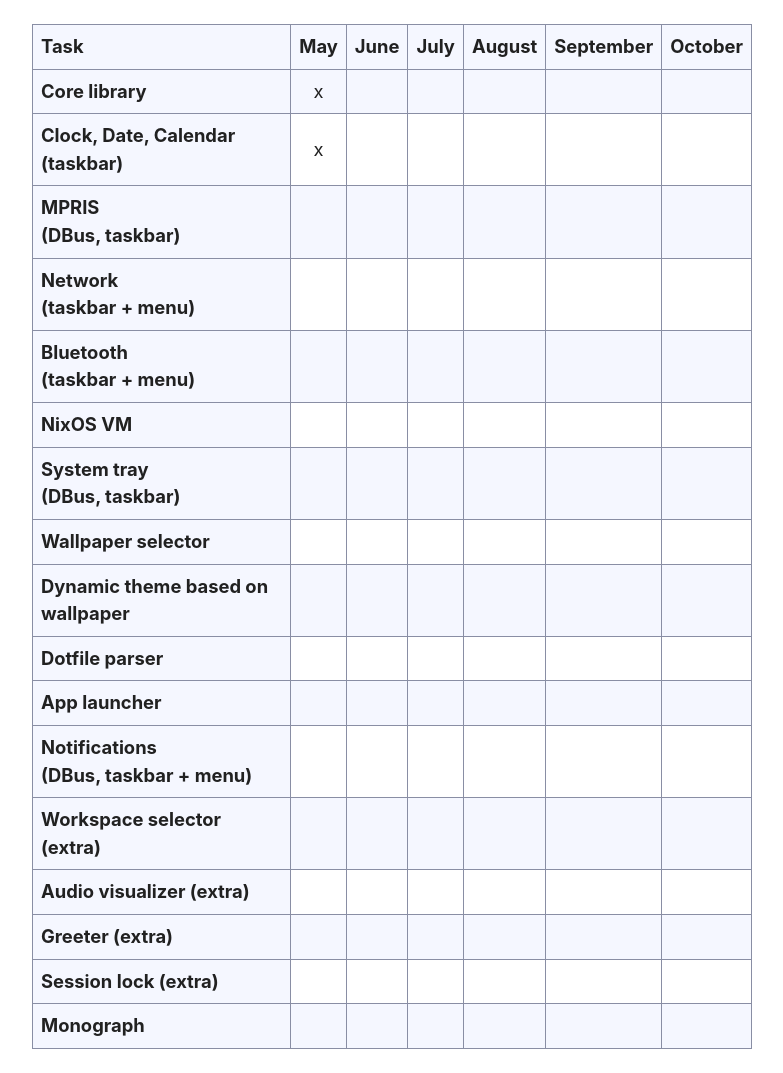
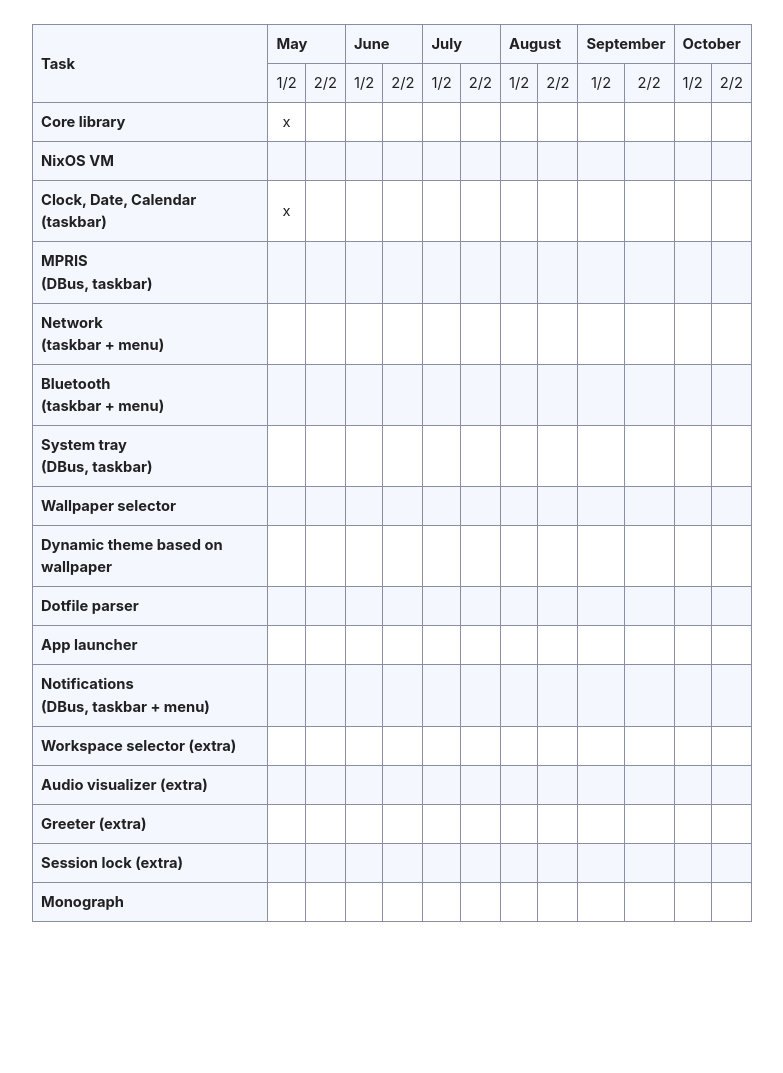
Before and after one commit to enzohideo/tcc-page, a website built with Vite: page src/schedule/progress.html in a window 1280 px wide. Shown: the whole page, without its empty margins (248-1031 px from the left). After the commit the page ends 946 px from the top, so only its background shows below. Built offline with nearby package versions, Linux system fonts and the light colour scheme.

Commit message:
schedule: Increase progress' granularity

```diff
--- a/src/index.html
+++ b/src/index.html
@@ -168,7 +168,7 @@
       </div>
 
       <div id="schedule">
-        <h1>Schedule</h1>
+        <h2>Schedule</h2>
         <iframe src="./schedule/index.html" seamless></iframe>
         <h2 id="schedule-progress">Progress</h2>
         <iframe src="./schedule/progress.html" seamless></iframe>
--- a/src/schedule/progress.html
+++ b/src/schedule/progress.html
@@ -2,26 +2,57 @@
 <html lang="en">
   <head>
     <link rel="stylesheet" href="../simple.min.css" />
-    <style>
-      td {
-        text-align: center !important;
-      }
-    </style>
+    <link rel="stylesheet" href="./style.css" />
   </head>
   <body>
     <table>
       <tr>
-        <th>Task</th>
-        <th>May</th>
-        <th>June</th>
-        <th>July</th>
-        <th>August</th>
-        <th>September</th>
-        <th>October</th>
+        <th rowspan="2">Task</th>
+        <th colspan="2">May</th>
+        <th colspan="2">June</th>
+        <th colspan="2">July</th>
+        <th colspan="2">August</th>
+        <th colspan="2">September</th>
+        <th colspan="2">October</th>
+      </tr>
+      <tr>
+        <td>1/2</td>
+        <td>2/2</td>
+        <td>1/2</td>
+        <td>2/2</td>
+        <td>1/2</td>
+        <td>2/2</td>
+        <td>1/2</td>
+        <td>2/2</td>
+        <td>1/2</td>
+        <td>2/2</td>
+        <td>1/2</td>
+        <td>2/2</td>
       </tr>
       <tr>
         <th>Core library</th>
         <td>x</td>
+        <td></td>
+        <td></td>
+        <td></td>
+        <td></td>
+        <td></td>
+        <td></td>
+        <td></td>
+        <td></td>
+        <td></td>
+        <td></td>
+        <td></td>
+      </tr>
+      <tr>
+        <th>NixOS VM</th>
+        <td></td>
+        <td></td>
+        <td></td>
+        <td></td>
+        <td></td>
+        <td></td>
+        <td></td>
         <td></td>
         <td></td>
         <td></td>
@@ -36,9 +67,21 @@
         <td></td>
         <td></td>
         <td></td>
+        <td></td>
+        <td></td>
+        <td></td>
+        <td></td>
+        <td></td>
+        <td></td>
       </tr>
       <tr>
         <th>MPRIS<br />(DBus, taskbar)</th>
+        <td></td>
+        <td></td>
+        <td></td>
+        <td></td>
+        <td></td>
+        <td></td>
         <td></td>
         <td></td>
         <td></td>
@@ -54,6 +97,12 @@
         <td></td>
         <td></td>
         <td></td>
+        <td></td>
+        <td></td>
+        <td></td>
+        <td></td>
+        <td></td>
+        <td></td>
       </tr>
       <tr>
         <th>Bluetooth<br />(taskbar + menu)</th>
@@ -63,9 +112,6 @@
         <td></td>
         <td></td>
         <td></td>
-      </tr>
-      <tr>
-        <th>NixOS VM</th>
         <td></td>
         <td></td>
         <td></td>
@@ -81,9 +127,21 @@
         <td></td>
         <td></td>
         <td></td>
+        <td></td>
+        <td></td>
+        <td></td>
+        <td></td>
+        <td></td>
+        <td></td>
       </tr>
       <tr>
         <th>Wallpaper selector</th>
+        <td></td>
+        <td></td>
+        <td></td>
+        <td></td>
+        <td></td>
+        <td></td>
         <td></td>
         <td></td>
         <td></td>
@@ -99,9 +157,21 @@
         <td></td>
         <td></td>
         <td></td>
+        <td></td>
+        <td></td>
+        <td></td>
+        <td></td>
+        <td></td>
+        <td></td>
       </tr>
       <tr>
         <th>Dotfile parser</th>
+        <td></td>
+        <td></td>
+        <td></td>
+        <td></td>
+        <td></td>
+        <td></td>
         <td></td>
         <td></td>
         <td></td>
@@ -117,9 +187,21 @@
         <td></td>
         <td></td>
         <td></td>
+        <td></td>
+        <td></td>
+        <td></td>
+        <td></td>
+        <td></td>
+        <td></td>
       </tr>
       <tr>
         <th>Notifications<br />(DBus, taskbar + menu)</th>
+        <td></td>
+        <td></td>
+        <td></td>
+        <td></td>
+        <td></td>
+        <td></td>
         <td></td>
         <td></td>
         <td></td>
@@ -135,9 +217,21 @@
         <td></td>
         <td></td>
         <td></td>
+        <td></td>
+        <td></td>
+        <td></td>
+        <td></td>
+        <td></td>
+        <td></td>
       </tr>
       <tr>
         <th>Audio visualizer (extra)</th>
+        <td></td>
+        <td></td>
+        <td></td>
+        <td></td>
+        <td></td>
+        <td></td>
         <td></td>
         <td></td>
         <td></td>
@@ -153,9 +247,21 @@
         <td></td>
         <td></td>
         <td></td>
+        <td></td>
+        <td></td>
+        <td></td>
+        <td></td>
+        <td></td>
+        <td></td>
       </tr>
       <tr>
         <th>Session lock (extra)</th>
+        <td></td>
+        <td></td>
+        <td></td>
+        <td></td>
+        <td></td>
+        <td></td>
         <td></td>
         <td></td>
         <td></td>
@@ -171,6 +277,12 @@
         <td></td>
         <td></td>
         <td></td>
+        <td></td>
+        <td></td>
+        <td></td>
+        <td></td>
+        <td></td>
+        <td></td>
       </tr>
     </table>
   </body>
--- /dev/null
+++ b/src/schedule/style.css
@@ -0,0 +1,7 @@
+td {
+  text-align: center !important;
+}
+
+table {
+  font-size: 0.8em;
+}
```
Also changed, not shown: src/schedule/index.html (+1 -5 lines).
